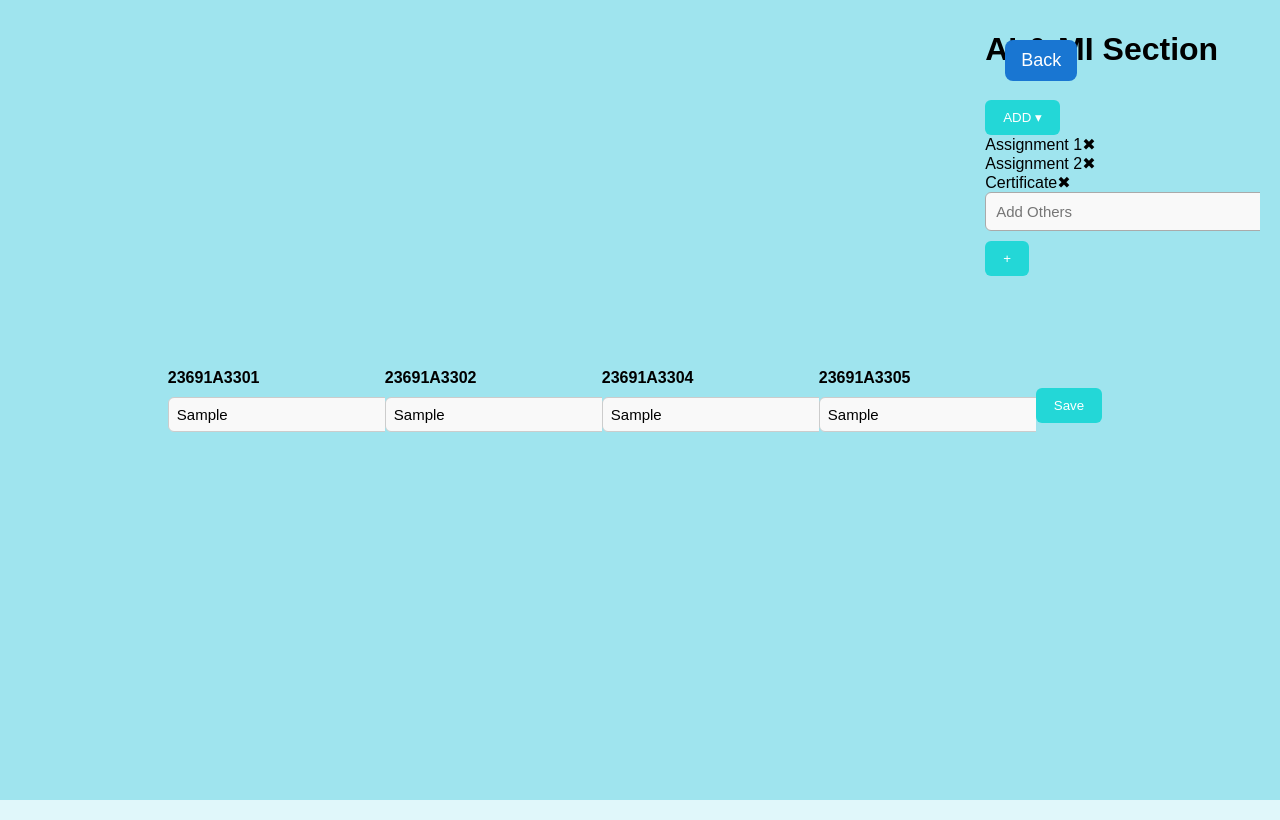
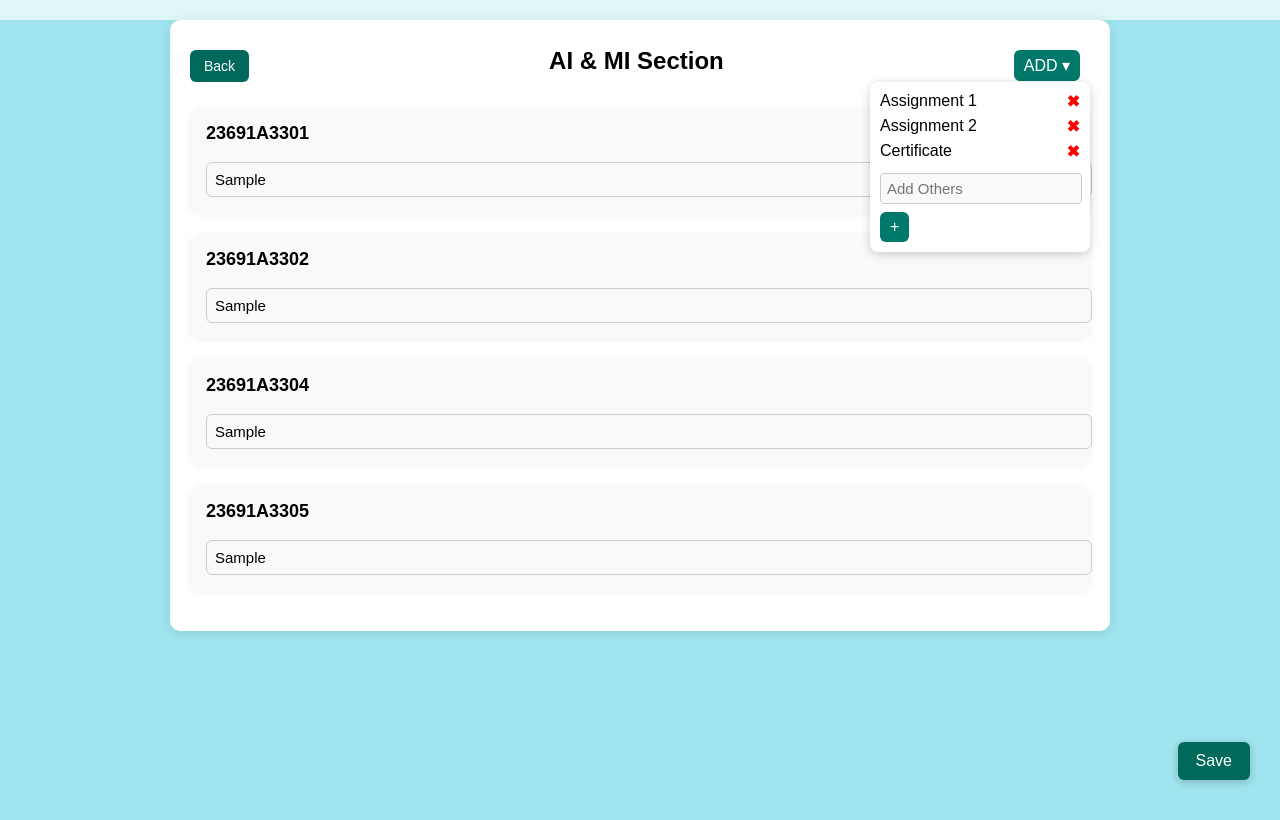
Before and after one commit to BHARGAVmc/No_Due, a React (Create React App) app: page /DetailsDash in a window 1280 px wide. Both pictures are taken after typing "Sample", "Sample", "Sample", "Sample" into the empty fields and a click on the button "ADD ▾". Built offline with nearby package versions, Linux system fonts and the light colour scheme.

Commit message:
Initial commit

```diff
--- a/src/App.css
+++ b/src/App.css
@@ -2,8 +2,8 @@
   text-align: center;
 }
 *{
-  overflow-x: hidden;
-  overflow-y: hidden;
+  /* overflow-x: hidden; */
+  /* overflow-y: hidden; */
 }
 .App-logo {
   height: 40vmin;
--- a/src/App.js
+++ b/src/App.js
@@ -23,6 +23,7 @@ function App() {
         <Route path="/FacultyDash" element={<FacultyDash/>}/>
         <Route path="/FacultyDash" element={<FacultyDash/>}/>
         <Route path="/SubjectDash" element={<SubjectDash/>}/>
+         <Route path="/SDetailsDash" element={<SDetailsDash/>}/>
         <Route path="/DetailsDash" element={<DetailsDash/>}/>
         <Route path="/ResetPassword" element={<ResetPassword/>}/>
         <Route path="/CertificateView" element={<CertificateView/>}/>
@@ -30,5 +31,4 @@ function App() {
     </BrowserRouter>
   );
 }
-
 export default App;
--- a/src/Faculty/DeatailsDash.css
+++ b/src/Faculty/DetailsDash.css
@@ -1,11 +1,10 @@
-/* body {
+body {
   margin: 0;
   padding: 0;
   font-family: Arial, sans-serif;
-  background-color: #e0f7fa;
+  background-color: #9fe4ee;
 }
-
-.container {
+.container-dash {
   max-width: 900px;
   margin: 20px auto;
   padding: 20px;
@@ -14,8 +13,7 @@
   box-shadow: 0px 2px 12px rgba(0, 0, 0, 0.1);
   position: relative;
 }
-
-.top-bar {
+.top {
   display: flex;
   justify-content: space-between;
   align-items: center;
@@ -27,7 +25,16 @@ h1 {
   margin: 0;
 }
 
-.back-btn {
+.back-button {
+  background-color: #00695c;
+  color: white;
+  border: none;
+  padding: 8px 14px;
+  border-radius: 6px;
+  cursor: pointer;
+  font-size: 14px;
+}
+.add-button {
   background-color: #00695c;
   color: white;
   border: none;
@@ -37,21 +44,11 @@ h1 {
   font-size: 14px;
 }
 
-.add-btn {
-  background-color: #00695c;
-  color: white;
-  border: none;
-  padding: 8px 14px;
-  border-radius: 6px;
-  cursor: pointer;
-  font-size: 14px;
-}
-
-.dropdown-container {
+.dcontainer {
   position: relative;
 }
 
-.dropdown-content {
+.dcontent {
   position: absolute;
   right: 0;
   top: 40px;
@@ -63,7 +60,7 @@ h1 {
   z-index: 1000;
 }
 
-.dropdown-item {
+.ditem {
   display: flex;
   justify-content: space-between;
   align-items: center;
@@ -87,7 +84,7 @@ h1 {
   cursor: pointer;
 }
 
-.dropdown-content input[type="text"] {
+.dcontent input[type="text"] {
   width: calc(100% - 12px);
   padding: 6px;
   margin-top: 6px;
@@ -95,7 +92,7 @@ h1 {
   border: 1px solid #ccc;
 }
 
-.student-card {
+.Scard {
   background: #f9f9f9;
   padding: 16px;
   border-radius: 10px;
@@ -110,7 +107,7 @@ h1 {
   margin-bottom: 8px;
 }
 
-.dropdown-box {
+.dbox {
   margin-bottom: 10px;
   background-color: #ffffff;
   padding: 10px;
@@ -118,14 +115,14 @@ h1 {
   box-shadow: inset 0 0 4px rgba(0, 0, 0, 0.1);
 }
 
-.student-card input[type="text"] {
+.Scard input[type="text"] {
   width: 100%;
   padding: 8px;
   border-radius: 6px;
   border: 1px solid #ccc;
 }
 
-.save-btn {
+.save-button {
   position: fixed;
   bottom: 20px;
   right: 20px;
@@ -137,4 +134,4 @@ h1 {
   font-size: 16px;
   cursor: pointer;
   box-shadow: 0 2px 8px rgba(0, 0, 0, 0.2);
-} */
+}
--- a/src/Faculty/DetailsDash.jsx
+++ b/src/Faculty/DetailsDash.jsx
@@ -1,24 +1,22 @@
 import React, { useState } from "react";
-import "./DeatailsDash.css";
-
+import { useNavigate } from "react-router-dom";
+import "./DetailsDash.css";
 const Approval = () => {
+  const navigate = useNavigate();
   const [students, setStudents] = useState([
     { roll: "23691A3301", remarks: "" },
     { roll: "23691A3302", remarks: "" },
     { roll: "23691A3304", remarks: "" },
     { roll: "23691A3305", remarks: "" },
   ]);
-
   const initialItems = ["Assignment 1", "Assignment 2", "Certificate"];
   const [dropdownItems, setDropdownItems] = useState(initialItems);
   const [selectedRoll, setSelectedRoll] = useState(null);
   const [otherInput, setOtherInput] = useState("");
   const [showDropdown, setShowDropdown] = useState(false);
-
   const toggleRoll = (roll) => {
     setSelectedRoll(selectedRoll === roll ? null : roll);
   };
-
   const handleAddOther = () => {
     const trimmed = otherInput.trim();
     if (trimmed && !dropdownItems.includes(trimmed)) {
@@ -36,21 +34,24 @@ const Approval = () => {
   };
 
   return (
-    <div className="container">
-      <div className="top-bar">
-        <button className="back-btn">Back</button>
+    <div className="container-dash">
+      <div className="top">
+        <button className="back-button" onClick={() => navigate("/FacultyDash")}>
+          Back
+        </button>
         <h1>AI & MI Section</h1>
-        <div className="dropdown-container">
+
+        <div className="dcontainer">
           <button
-            className="add-btn"
+            className="add-button"
             onClick={() => setShowDropdown(!showDropdown)}
           >
             ADD ▾
           </button>
           {showDropdown && (
-            <div className="dropdown-content">
+            <div className="dcontent">
               {dropdownItems.map((item, idx) => (
-                <div key={idx} className="dropdown-item">
+                <div key={idx} className="ditem">
                   <span>{item}</span>
                   <span
                     className="delete-icon"
@@ -73,16 +74,15 @@ const Approval = () => {
           )}
         </div>
       </div>
+      {/* Students list */}
       {students.map((student, index) => (
-  <div key={index} className="student-card">
-    {/* Roll Number (click to toggle dropdown) */}
+        <div key={index} className="Scard">
           <div className="roll" onClick={() => toggleRoll(student.roll)}>
             <strong>{student.roll}</strong>
           </div>
 
-    {/* Dropdown with checkbox items, shown only when selected */}
           {selectedRoll === student.roll && (
-      <div className="dropdown-box">
+            <div className="dbox">
               {dropdownItems.map((item, i) => (
                 <div
                   key={i}
@@ -107,7 +107,9 @@ const Approval = () => {
                         border: "none",
                         borderRadius: "4px",
                       }}
-                onClick={() => alert(`Viewing ${item} for ${student.roll}`)}
+                      onClick={() =>
+                        alert(`Viewing ${item} for ${student.roll}`)
+                      }
                     >
                       View
                     </button>
@@ -116,8 +118,6 @@ const Approval = () => {
               ))}
             </div>
           )}
-
-    {/* Remarks box always shown */}
           <input
             type="text"
             placeholder="Remarks"
@@ -138,13 +138,10 @@ const Approval = () => {
         </div>
       ))}
 
-
-
-      <button className="save-btn" onClick={handleSave}>
+      <button className="save-button" onClick={handleSave}>
         Save
       </button>
     </div>
   );
 };
-
 export default Approval;
--- a/src/Faculty/FacultyDash.jsx
+++ b/src/Faculty/FacultyDash.jsx
@@ -35,7 +35,7 @@ function FacultyDash() {
   return (
   <div className="App">
     <div className="header-bar">
-      <div className="title">Classes attending</div>
+      <div className="title">Classes Attending</div>
       <div className="profile-group">
         <FaCircleUser className="profile-icon" size={28} onClick={toggleProfile} />
         <span className="faculty-name">{name}</span>
--- a/src/Login/Login.css
+++ b/src/Login/Login.css
@@ -21,7 +21,7 @@
 }
 
 .signup-form {
-  background-color: #ffffff; /* ✅ Correct box background */
+  background-color: #ffffff; /*  Correct box background */
   padding: 30px 40px;
   border-radius: 10px;
   box-shadow: 0 0 10px rgba(0, 0, 0, 0.1);
@@ -57,16 +57,14 @@ button {
   margin-top: 10px;
   margin-right: 10px;
   border: none;
-  background-color: #23d7d7; /* ✅ Button color */
+  background-color: #23d7d7; /*  Button color */
   color: white;
   border-radius: 6px;
   cursor: pointer;
 }
-
 button:hover {
   background-color: #1bb9b9;
 }
-
 .forgot {
   cursor: pointer;
   color: #1bb9b9;
--- a/src/Login/Login.jsx
+++ b/src/Login/Login.jsx
@@ -1,7 +1,6 @@
 import React, { useState } from 'react';
 import { useNavigate,useLocation } from 'react-router-dom';
 import './Login.css';
-
 export default function Login() {
   const navigate = useNavigate();
   const location = useLocation();
@@ -22,7 +21,6 @@ export default function Login() {
       setmailErr('');
     }
   };
-
   const handlePasswordChange = (value) => {
     setpassword(value);
     const val = /^[a-zA-Z0-9~!@#$%^&*_-|?]{6,}$/;
@@ -40,7 +38,7 @@ export default function Login() {
     if (!gmail || !password || mailErr || passErr) {
       alert('Please fix the errors before submitting.');
     }else{
-      // navigate('/SubjectDash')
+      //navigate('/SubjectDash')
        navigate('/FacultyDash')
     }
     // } else if(==="Student"){
--- a/src/Login/Signup.jsx
+++ b/src/Login/Signup.jsx
@@ -1,4 +1,3 @@
-
 import React, { useState } from 'react';
 import './Login.css';
 import { useNavigate } from 'react-router-dom';
--- a/src/Student/SDetailsDash.css
+++ b/src/Student/SDetailsDash.css
@@ -98,15 +98,21 @@ body {
     justify-content: center;
     cursor: pointer;
     border-radius: 4px;
+    background-color: transparent;
 }
 
 .sdetails-checkbox.checked {
-    background-color: #007BFF;
+    background-color: transparent;
 }
 
 .sdetails-checkbox.checked::after {
-    content: '✓';
-    color: white;
+    content: ''; /* No tick */
+}
+
+.sdetails-checkbox.disabled {
+    pointer-events: none;
+    opacity: 1;
+    cursor: default;
 }
 
 .sdetails-sub-items {
--- a/src/Student/SDetailsDash.jsx
+++ b/src/Student/SDetailsDash.jsx
@@ -1,14 +1,12 @@
 import React, { useState, useRef } from 'react';
 import './SDetailsDash.css';
 import { useNavigate } from 'react-router-dom';
-
 // Item component
 const Item = ({ title, checked, onChange, status, onClickTitle }) => {
     const handleTitleClick = () => {
         onClickTitle();
         alert(`checked ? ${title} was submitted : You have not submitted ${title}`);
     };
-
     return (
         <div className="sdetails-item">
             <div className="sdetails-item-content">
@@ -24,7 +22,6 @@ const Item = ({ title, checked, onChange, status, onClickTitle }) => {
         </div>
     );
 };
-
 // SubItem component
 const SubItem = ({ title, checked, onChange, onUpload }) => {
     const fileInputRef = useRef();
@@ -32,7 +29,6 @@ const SubItem = ({ title, checked, onChange, onUpload }) => {
     const handleUploadClick = () => {
         fileInputRef.current.click();
     };
-
     const handleFileChange = (event) => {
         const file = event.target.files[0];
         if (file) {
@@ -75,7 +71,6 @@ const SubItem = ({ title, checked, onChange, onUpload }) => {
         </div>
     );
 };
-
 function App() {
     const navigate = useNavigate();
     const [checkedItems, setCheckedItems] = useState({
--- a/src/Student/SubjectDash.jsx
+++ b/src/Student/SubjectDash.jsx
@@ -1,4 +1,5 @@
 import React, { useState } from 'react';
+import {useNavigate} from 'react-router-dom';
 import { FaUserCircle } from 'react-icons/fa';
 import './SubjectDash.css';
 
@@ -36,10 +37,11 @@ const CircularProgress = ({ percentage }) => {
 
 const SubjectCard = ({ id, name, completed, total }) => {
   const percentage = Math.round((completed / total) * 100);
+  const navigate=useNavigate();
 
-  const handleClick = () => {
+const handleClick = () => {
     // Navigate to SDetailsDash page
-    window.location.href = 'SDetailsDash';  // You can also use SDetailsDash.html if it's an HTML file
+    navigate('/SDetailsDash') ; // You can also use SDetailsDash.html if it's an HTML file
   };
 
   return (
@@ -52,7 +54,6 @@ const SubjectCard = ({ id, name, completed, total }) => {
     </div>
   );
 };
-
 const Home = () => {
   return (
     <div className="home-container">
```
Lines whose indentation alone changed are shown as unchanged.
